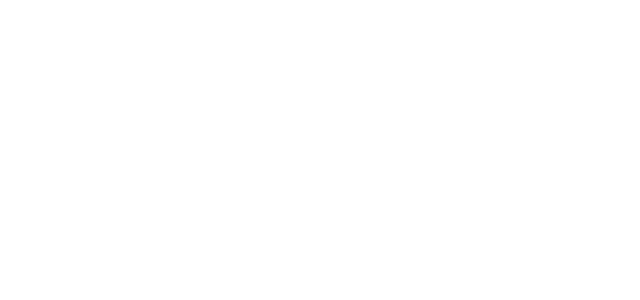
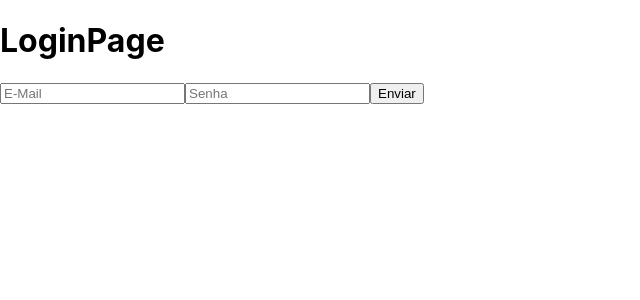
Before and after one commit to future4code/Thiago-Brito, a React (Create React App) app in the folder semana12/projeto/labeddit/: page / in a window 1280 px wide. Shown: the top 300 px of the page, without its empty margins (0-640 px from the left). Built offline with nearby package versions, Linux system fonts and the light colour scheme.

Commit message:
ajustei o login como pagina home

```diff
--- a/semana12/projeto/labeddit/src/Routes/Router.js
+++ b/semana12/projeto/labeddit/src/Routes/Router.js
@@ -10,7 +10,7 @@ import PostPage from "../Screens/PostPage/PostPage"
    return(
     <BrowserRouter>
     <Switch>
-      <Route exact path={'/login'}>
+      <Route exact path={'/'}>
         <LoginPage/>
       </Route>
     </Switch>
```
